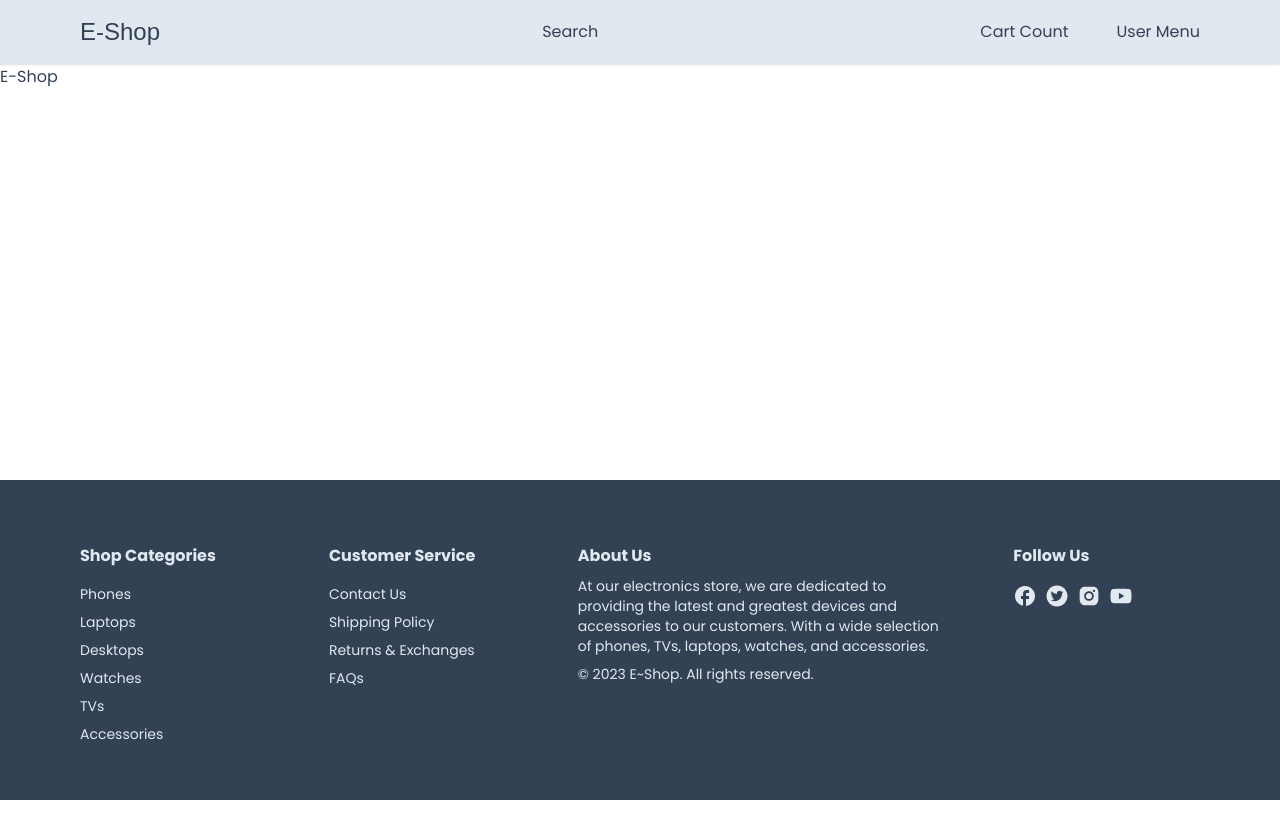
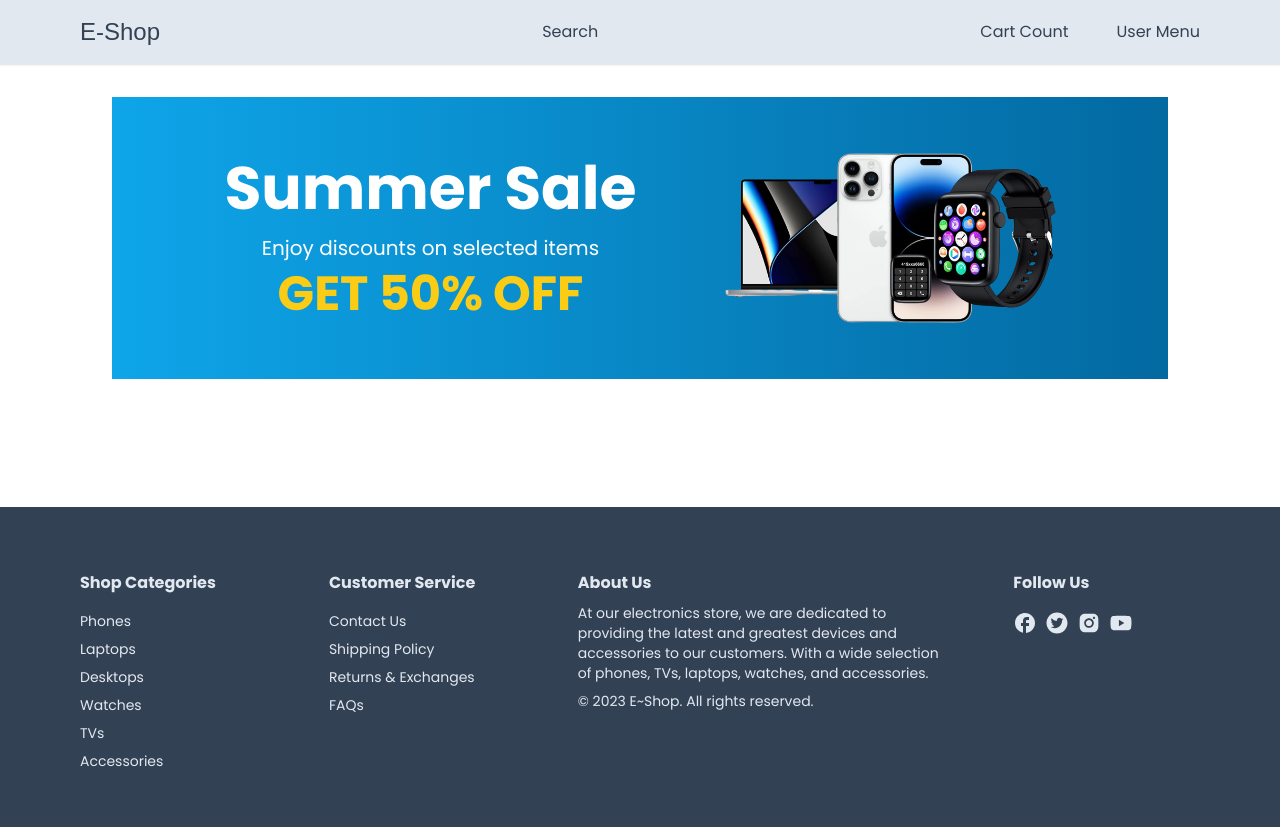
Before and after one commit to Yago-Garcez-Dev/e-shop, a Next.js app: page / in a window 1280 px wide. Before the commit the page ends 800 px from the top, so only its background shows below. Built offline with nearby package versions, Linux system fonts and the light colour scheme; a web font is replaced by a local one.

Commit message:
Implementando componente HomeBanner.

```diff
--- /dev/null
+++ b/app/components/HomeBanner.tsx
@@ -0,0 +1,34 @@
+import Image from "next/image";
+
+const HomeBanner = () => {
+    return (
+        <div className="relative bg-gradient-to-r from-sky-500 to-sky-700 mb-8">
+            <div className="mx-auto px-8 py-12 flex flex-col gap-2 md:flex-row items-center justify-evenly">
+                <div className="mb-8 md:mb-0 text-center">
+                    <h1 className="text-4xl md:text-6xl font-bold text-white mb-4">
+                        Summer Sale
+                    </h1>
+
+                    <p className="text-lg md:text-xl text-white mb-2">
+                        Enjoy discounts on selected items
+                    </p>
+
+                    <p className="text-2xl md:text-5xl text-yellow-400 font-bold">
+                        GET 50% OFF
+                    </p>
+                </div>
+
+                <div className="w-1/3 relative aspect-video">
+                    <Image
+                        src='/banner-image.png'
+                        fill
+                        alt='Banner Image'
+                        className="object-contain"
+                    />
+                </div>
+            </div>
+        </div>
+    );
+}
+
+export default HomeBanner;
--- a/app/page.tsx
+++ b/app/page.tsx
@@ -1,6 +1,14 @@
+import Container from "./components/Container";
+import HomeBanner from "./components/HomeBanner";
 
 export default function Home() {
   return (
-    <div>E-Shop</div>
+    <div className="p-8">
+      <Container>
+        <div>
+          <HomeBanner />
+        </div>
+      </Container>
+    </div>
   )
 }
```
Also changed, not shown: public/banner-image.png (added).
